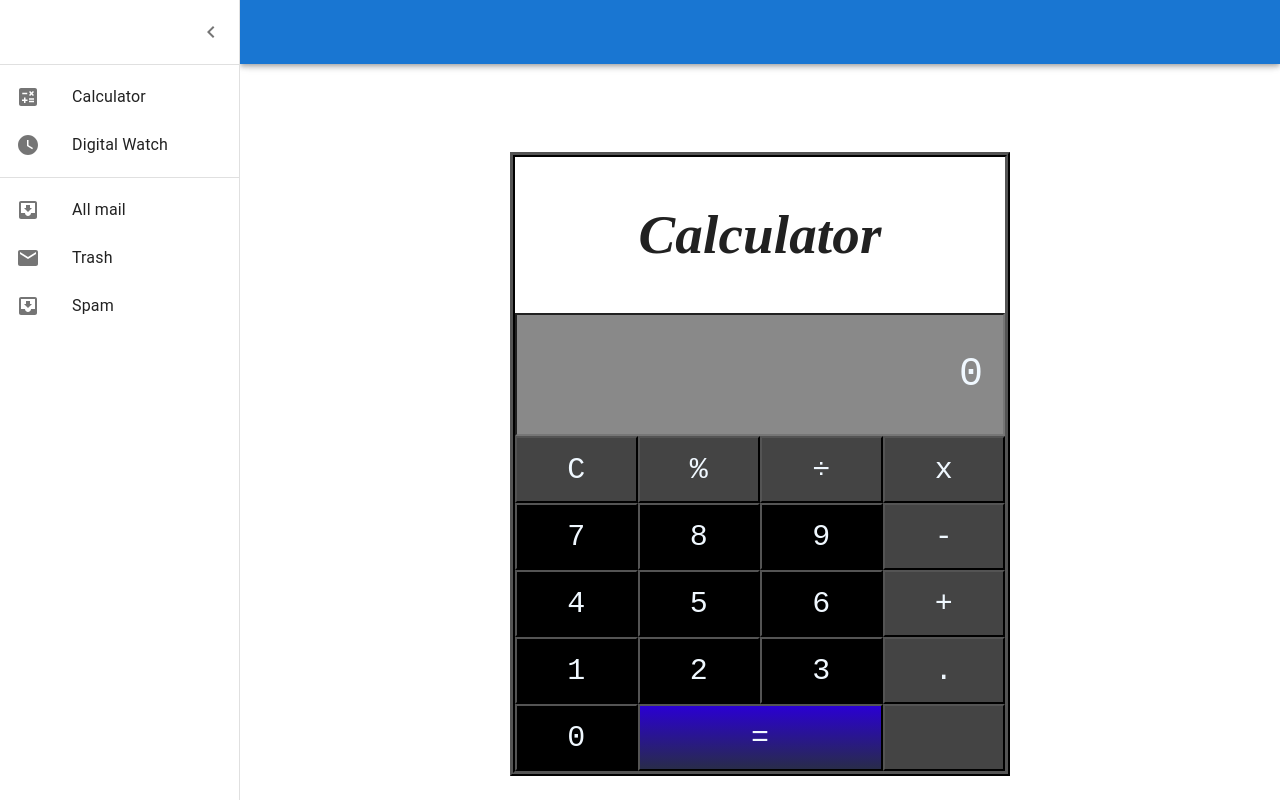
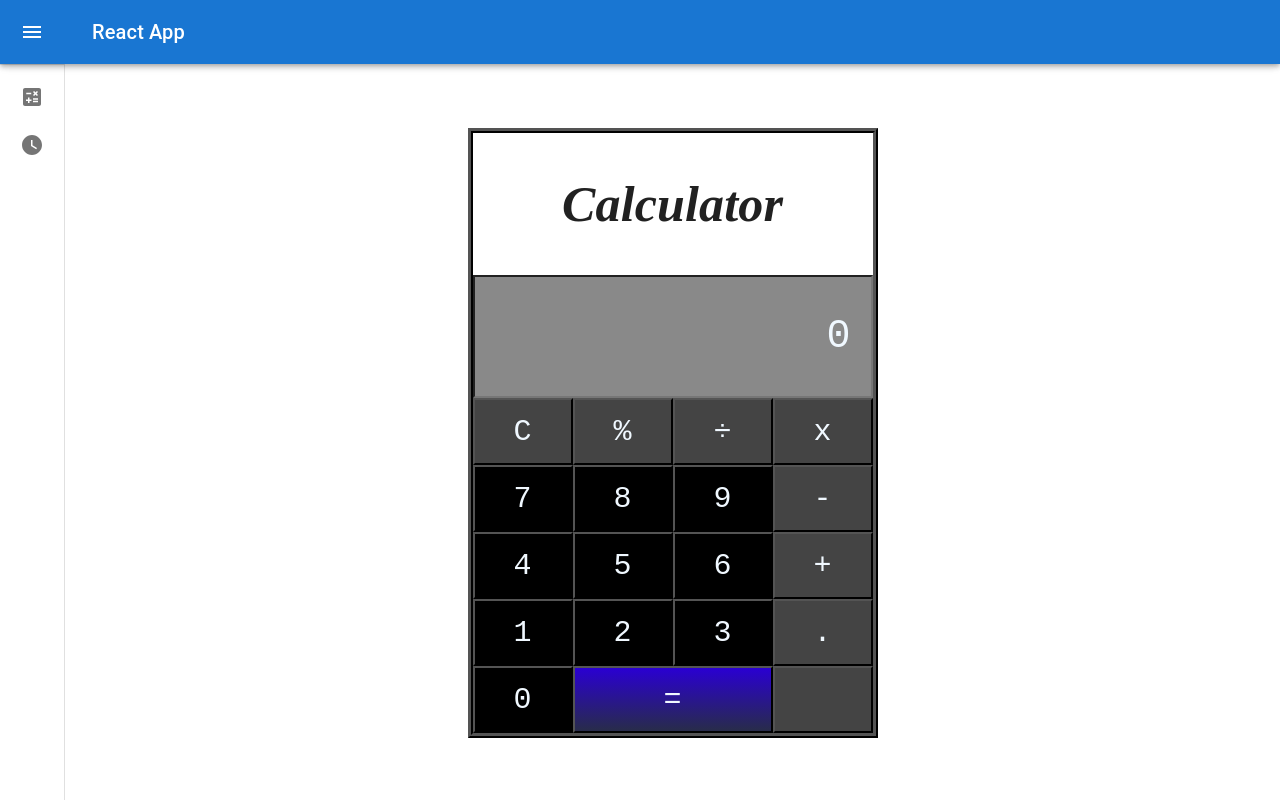
Before and after one commit to Matheus-Siilva-Souza/Estudo_react, a React (Create React App) app: page / in a window 1280 px wide. Built offline with nearby package versions, Linux system fonts and the light colour scheme.

Commit message:
Sistema de rotas atualizado

```diff
--- a/src/App.css
+++ b/src/App.css
@@ -1,7 +1,7 @@
 .box {
   display: flex;
   flex-direction: column;
-  width: 500px;
+  width: 410px;
   align-items: center;
   border-style: ridge;
   border-width: 5px;
@@ -11,7 +11,7 @@
 .title {
   font-style: italic;
   font-family: serif;
-  font-size: 55px;
+  font-size: 50px;
 }
 
 #telaRes {
@@ -59,8 +59,7 @@
   width: 50%;
 }
 
-/* .css-yfo96e {
-  display: flex;
-  justify-content: center;
-  margin-top: 17%;
-} */
+.link-menu {
+  text-decoration: none;
+  color: #212121;
+}
--- a/src/App.js
+++ b/src/App.js
@@ -1,8 +1,19 @@
-import "./App.css";
 import Layout from "./Layouts/layouts"
+import { BrowserRouter as Router, Route, Routes } from "react-router-dom";
+import Calculator from "./Views/calculator";
+import DigitalWatch from "./Views/digitalWatch";
+
+
 function App() {
   return (
-    <Layout/>
+    <Router>
+      <Routes>
+        <Route element={<Layout />}>
+          <Route index path="/" element={<Calculator />} />
+          <Route path="/digitalWatch" element={<DigitalWatch />} />
+        </Route>
+      </Routes>
+    </Router>
   );
 }
 
--- a/src/Layouts/layouts.js
+++ b/src/Layouts/layouts.js
@@ -1,9 +1,17 @@
 import "../components/menu";
-import PersistentDrawerLeft from "../components/menu"
+import MiniDrawer from "../components/menu"
+import { Outlet } from "react-router-dom";
+
+
 function Layout() {
   return (
-    <PersistentDrawerLeft />
+    <>
+      <MiniDrawer />
+      <Outlet />
+    </>
   );
 }
 
+
+
 export default Layout;
--- a/src/components/buttonNumber.js
+++ b/src/components/buttonNumber.js
@@ -1,7 +1,9 @@
 function ButtonNumber({ number, clickNumber }, props) {
+
     return (
         <button onClick={() => clickNumber(number)} className="style-buntton number">{number}</button>
     )
+
 }
 
 
--- a/src/components/keyboard.js
+++ b/src/components/keyboard.js
@@ -5,6 +5,9 @@ import ButtonReset from "./buttonReset"
 import ButtonRes from "./buttonRes"
 import Visor from "./visor"
 import NameCalculator from "./nameCalculator"
+
+
+
 function Keyboard() {
 
     const [result, setRes] = useState(0)
--- a/src/components/linkCalculator.js
+++ /dev/null
@@ -1,11 +0,0 @@
-import { Link } from "react-router-dom";
-
-function LinkCalculator() {
-    return (
-        <div>
-            Calculator
-        </div>
-    );
-}
-
-export default LinkCalculator;
--- a/src/components/linkDigitalWatch.js
+++ /dev/null
@@ -1,11 +0,0 @@
-// import { Link } from "react-router-dom"
-
-
-function LinkDigitalWatch() {
-    return (
-        // <Link to="/about">Digital Watch</Link>
-        <div>Digital Watch</div>
-    );
-}
-
-export default LinkDigitalWatch;
--- a/src/components/menu.js
+++ b/src/components/menu.js
@@ -1,11 +1,12 @@
 import * as React from 'react';
 import { styled, useTheme } from '@mui/material/styles';
 import Box from '@mui/material/Box';
-import Drawer from '@mui/material/Drawer';
-import CssBaseline from '@mui/material/CssBaseline';
+import MuiDrawer from '@mui/material/Drawer';
 import MuiAppBar from '@mui/material/AppBar';
 import Toolbar from '@mui/material/Toolbar';
 import List from '@mui/material/List';
+import CssBaseline from '@mui/material/CssBaseline';
+import Typography from '@mui/material/Typography';
 import Divider from '@mui/material/Divider';
 import IconButton from '@mui/material/IconButton';
 import MenuIcon from '@mui/icons-material/Menu';
@@ -15,66 +16,82 @@ import ListItem from '@mui/material/ListItem';
 import ListItemButton from '@mui/material/ListItemButton';
 import ListItemIcon from '@mui/material/ListItemIcon';
 import ListItemText from '@mui/material/ListItemText';
-import InboxIcon from '@mui/icons-material/MoveToInbox';
-import MailIcon from '@mui/icons-material/Mail';
-import Router from "../router/routes";
-import LinkCalculator from "../components/linkCalculator";
-import LinkDigitalWatch from "../components/linkDigitalWatch";
+import WatchLaterIcon from '@mui/icons-material/WatchLater';
 import CalculateIcon from '@mui/icons-material/Calculate';
-import WatchLaterIcon from '@mui/icons-material/WatchLater';
+import { Link } from 'react-router-dom';
 
 
 
 const drawerWidth = 240;
 
-const Main = styled('main', { shouldForwardProp: (prop) => prop !== 'open' })(
-  ({ theme, open }) => ({
-    flexGrow: 1,
-    padding: theme.spacing(3),
-    transition: theme.transitions.create('margin', {
+const openedMixin = (theme) => ({
+  width: drawerWidth,
+  transition: theme.transitions.create('width', {
+    easing: theme.transitions.easing.sharp,
+    duration: theme.transitions.duration.enteringScreen,
+  }),
+  overflowX: 'hidden',
+});
+
+const closedMixin = (theme) => ({
+  transition: theme.transitions.create('width', {
     easing: theme.transitions.easing.sharp,
     duration: theme.transitions.duration.leavingScreen,
   }),
-    marginLeft: `-${drawerWidth}px`,
-    ...(open && {
-      transition: theme.transitions.create('margin', {
-        easing: theme.transitions.easing.easeOut,
-        duration: theme.transitions.duration.enteringScreen,
-      }),
-      marginLeft: 0,
-    }),
-  }),
-);
+  overflowX: 'hidden',
+  width: `calc(${theme.spacing(7)} + 1px)`,
+  [theme.breakpoints.up('sm')]: {
+    width: `calc(${theme.spacing(8)} + 1px)`,
+  },
+});
+
+const DrawerHeader = styled('div')(({ theme }) => ({
+  display: 'flex',
+  alignItems: 'center',
+  justifyContent: 'flex-end',
+  padding: theme.spacing(0, 1),
+  // necessary for content to be below app bar
+  ...theme.mixins.toolbar,
+}));
 
 const AppBar = styled(MuiAppBar, {
   shouldForwardProp: (prop) => prop !== 'open',
 })(({ theme, open }) => ({
-  transition: theme.transitions.create(['margin', 'width'], {
+  zIndex: theme.zIndex.drawer + 1,
+  transition: theme.transitions.create(['width', 'margin'], {
     easing: theme.transitions.easing.sharp,
     duration: theme.transitions.duration.leavingScreen,
   }),
   ...(open && {
+    marginLeft: drawerWidth,
     width: `calc(100% - ${drawerWidth}px)`,
-    marginLeft: `${drawerWidth}px`,
-    transition: theme.transitions.create(['margin', 'width'], {
-      easing: theme.transitions.easing.easeOut,
+    transition: theme.transitions.create(['width', 'margin'], {
+      easing: theme.transitions.easing.sharp,
       duration: theme.transitions.duration.enteringScreen,
     }),
   }),
 }));
 
-const DrawerHeader = styled('div')(({ theme }) => ({
-  display: 'flex',
-  alignItems: 'center',
-  padding: theme.spacing(0, 1),
-  // necessary for content to be below app bar
-  ...theme.mixins.toolbar,
-  justifyContent: 'flex-end',
-}));
+const Drawer = styled(MuiDrawer, { shouldForwardProp: (prop) => prop !== 'open' })(
+  ({ theme, open }) => ({
+    width: drawerWidth,
+    flexShrink: 0,
+    whiteSpace: 'nowrap',
+    boxSizing: 'border-box',
+    ...(open && {
+      ...openedMixin(theme),
+      '& .MuiDrawer-paper': openedMixin(theme),
+    }),
+    ...(!open && {
+      ...closedMixin(theme),
+      '& .MuiDrawer-paper': closedMixin(theme),
+    }),
+  }),
+);
 
-export default function PersistentDrawerLeft() {
+export default function MiniDrawer() {
   const theme = useTheme();
-  const [open, setOpen] = React.useState(true);
+  const [open, setOpen] = React.useState(false);
 
   const handleDrawerOpen = () => {
     setOpen(true);
@@ -94,60 +111,76 @@ export default function PersistentDrawerLeft() {
             aria-label="open drawer"
             onClick={handleDrawerOpen}
             edge="start"
-            sx={{ mr: 2, ...(open && { display: 'none' }) }}
+            sx={{
+              marginRight: 5,
+              ...(open && { display: 'none' }),
+            }}
           >
             <MenuIcon />
           </IconButton>
+          <Typography variant="h6" noWrap component="div">
+            React App
+          </Typography>
         </Toolbar>
       </AppBar>
-      <Drawer
-        sx={{
-          width: drawerWidth,
-          flexShrink: 0,
-          '& .MuiDrawer-paper': {
-            width: drawerWidth,
-            boxSizing: 'border-box',
-          },
-        }}
-        variant="persistent"
-        anchor="left"
-        open={open}
-      >
+      <Drawer variant="permanent" open={open}>
         <DrawerHeader>
           <IconButton onClick={handleDrawerClose}>
-            {theme.direction === 'ltr' ? <ChevronLeftIcon /> : <ChevronRightIcon />}
+            {theme.direction === 'rtl' ? <ChevronRightIcon /> : <ChevronLeftIcon />}
           </IconButton>
         </DrawerHeader>
         <Divider />
         <List>
-          {[<LinkCalculator />, <LinkDigitalWatch />].map((text, index) => (
-            <ListItem key={text} disablePadding>
-              <ListItemButton>
-                <ListItemIcon>
-                  {index % 2 === 0 ? <CalculateIcon /> : <WatchLaterIcon />}
+          <Link to="/" className='link-menu'>
+            {['Calculator'].map((text, index) => (
+              <ListItem key={text} disablePadding sx={{ display: 'block' }}>
+                <ListItemButton
+                  sx={{
+                    minHeight: 48,
+                    justifyContent: open ? 'initial' : 'center',
+                    px: 2.5,
+                  }}
+                >
+                  <ListItemIcon
+                    sx={{
+                      minWidth: 0,
+                      mr: open ? 3 : 'auto',
+                      justifyContent: 'center',
+                    }}
+                  >
+                    <CalculateIcon />
                   </ListItemIcon>
-                <ListItemText primary={text} />
+                  <ListItemText primary={text} sx={{ opacity: open ? 1 : 0 }} />
                 </ListItemButton>
               </ListItem>
             ))}
-        </List>
-        <Divider />
-        <List>
-          {['All mail', 'Trash', 'Spam'].map((text, index) => (
-            <ListItem key={text} disablePadding>
-              <ListItemButton>
-                <ListItemIcon>
-                  {index % 2 === 0 ? <InboxIcon /> : <MailIcon />}
+          </Link>
+          <Link to="/digitalWatch" className='link-menu'>
+            {['Digital Watch'].map((text, index) => (
+              <ListItem key={text} disablePadding sx={{ display: 'block' }}>
+                <ListItemButton
+                  sx={{
+                    minHeight: 48,
+                    justifyContent: open ? 'initial' : 'center',
+                    px: 2.5,
+                  }}
+                >
+                  <ListItemIcon
+                    sx={{
+                      minWidth: 0,
+                      mr: open ? 3 : 'auto',
+                      justifyContent: 'center',
+                    }}
+                  >
+                    <WatchLaterIcon />
                   </ListItemIcon>
-                <ListItemText primary={text} />
+                  <ListItemText primary={text} sx={{ opacity: open ? 1 : 0 }} />
                 </ListItemButton>
               </ListItem>
             ))}
+          </Link>
         </List>
       </Drawer>
-      <Main open={open}>
-        <Router />
-      </Main>
     </Box>
   );
 }
--- a/src/components/nameCalculator.js
+++ b/src/components/nameCalculator.js
@@ -1,7 +1,9 @@
 function NameCalculator() {
+
     return (
         <h1 className="title">Calculator</h1>
     )
+
 }
 
 
--- a/src/index.js
+++ b/src/index.js
@@ -1,17 +1,12 @@
-import React from "react";
 import ReactDOM from "react-dom/client";
-import "./index.css";
 import App from "./App";
-import reportWebVitals from "./reportWebVitals";
+import "./App.css";
 
-const root = ReactDOM.createRoot(document.getElementById("root"));
+const root = ReactDOM.createRoot(
+  document.getElementById("root")
+);
 root.render(
-  <React.StrictMode>
-    <App />
-  </React.StrictMode>
+
+  <App />
+
 );
-
-// If you want to start measuring performance in your app, pass a function
-// to log results (for example: reportWebVitals(console.log))
-// or send to an analytics endpoint. Learn more: https://bit.ly/CRA-vitals
-reportWebVitals();
--- a/src/router/routes.js
+++ /dev/null
@@ -1,18 +0,0 @@
-import React from "react";
-import { Route, BrowserRouter, Routes } from "react-router-dom";
-import Calculator from "../Views/calculator";
-import DigitalWatch from "../Views/digitalWatch";
-
-
-const Router = () => {
-    return (
-        <BrowserRouter>
-            <Routes>
-                <Route exact path='/' element={< Calculator />}></Route>
-                <Route exact path='/about' element={< DigitalWatch />}></Route>
-            </Routes>
-        </BrowserRouter>
-    )
-}
-
-export default Router;
```
Also changed, not shown: public/index.html (+1 -31 lines). Lines whose indentation alone changed are shown as unchanged.
